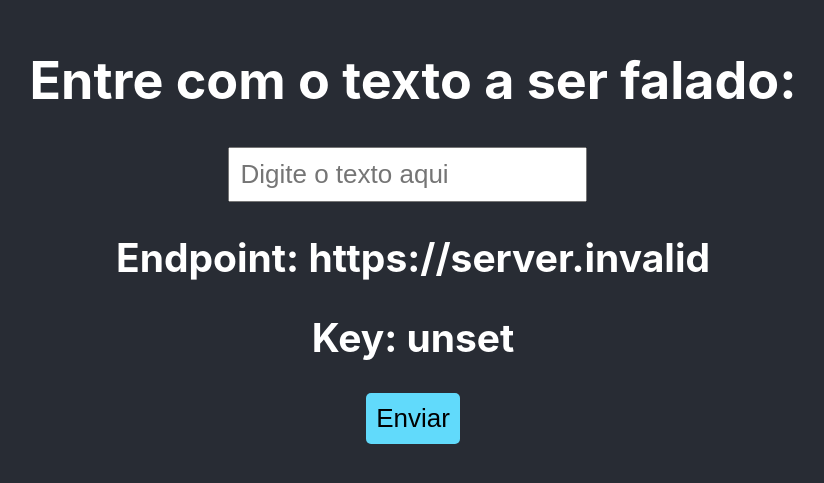
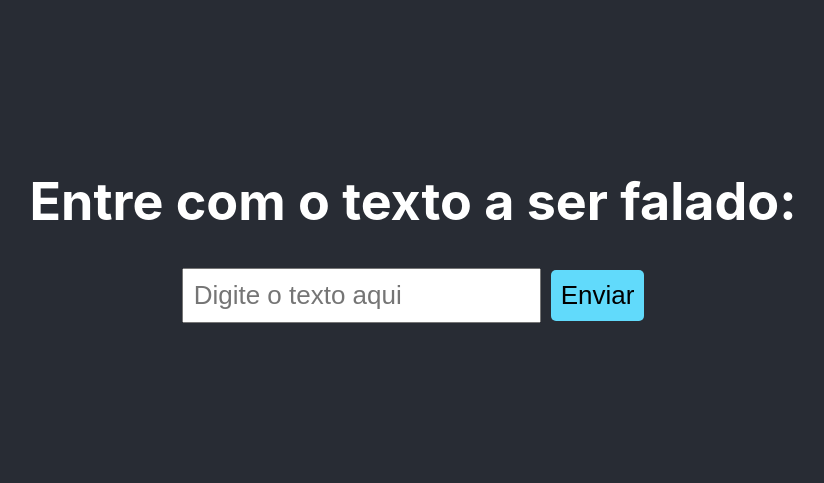
Before and after one commit to gmarruda/test2, a React (Create React App) app: page / in a window 1280 px wide. Shown: the part 171-654 px from the top of the page, without its empty margins (227-1051 px from the left). Built offline with nearby package versions, Linux system fonts and the light colour scheme; no server answers.

Commit message:
Update App.js

```diff
--- a/src/App.js
+++ b/src/App.js
@@ -60,8 +60,6 @@ function App() {
             placeholder="Digite o texto aqui"
             required
           />
-        <h2>Endpoint: {apiEndpoint || "Not Found"}</h2>
-        <h2>Key: {apiKey || "Not Found"}</h2>
           <button type="submit">Enviar</button>
         </form>
         {loading && <p>Loading...</p>}
```
